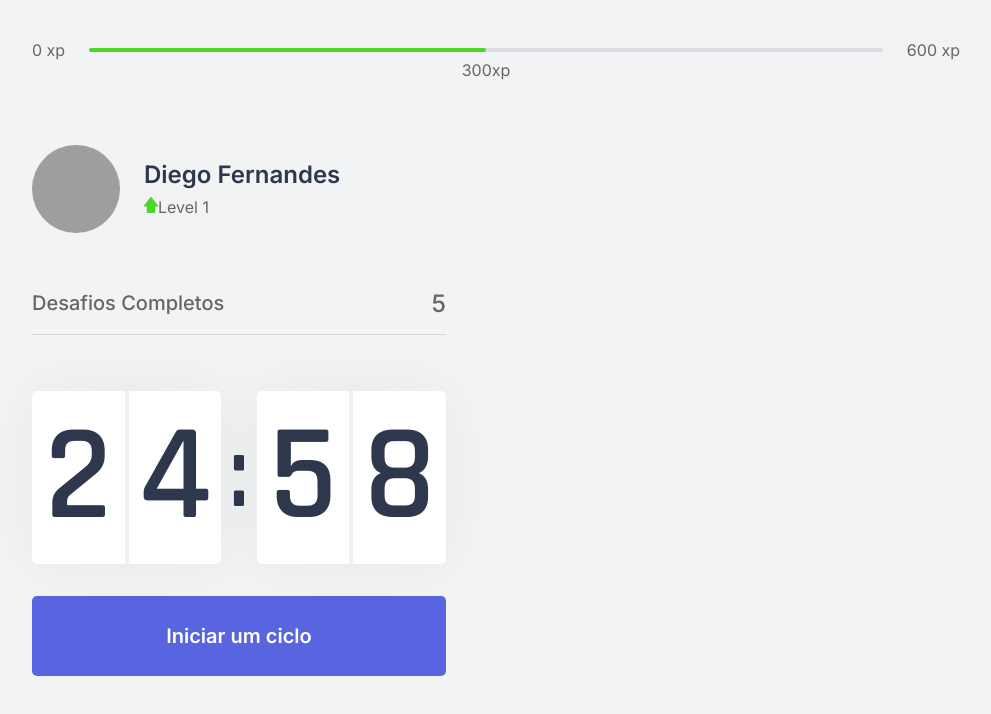
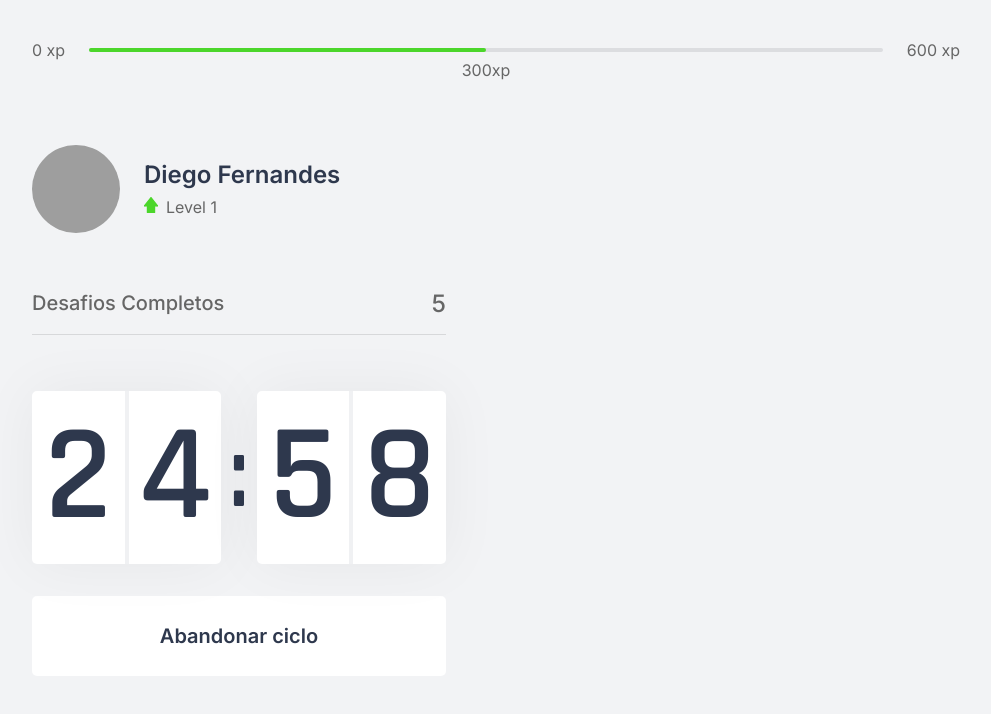
Before and after one commit to carolribeiro2112/moveit-nextjs-nlw04, a Next.js app: page / in a window 1280 px wide. Both pictures are taken after a click on the button "Iniciar um ciclo". Shown: the top 714 px of the page, without its empty margins (144-1135 px from the left). Built offline with nearby package versions, Linux system fonts and the light colour scheme; grey boxes are pictures that could not be loaded.

Commit message:
countdown finished

```diff
--- a/src/components/CountDown/index.tsx
+++ b/src/components/CountDown/index.tsx
@@ -1,9 +1,12 @@
 import { useState, useEffect } from 'react';
-import {CountdownContainer, Button} from './styles';
+import {CountdownContainer, Button, ButtonActive} from './styles';
+
+let countdownTimeout: NodeJS.Timeout;
 
 export function Countdown () {
   const [time, setTime] = useState(25*60);
-  const [active, setActive] = useState(false);
+  const [isActive, setIsActive] = useState(false);
+  const [hasFinished, setHasFinished] = useState(false);
 
   const minutes = Math.floor(time/60);
   const seconds = (time%60);
@@ -11,17 +14,26 @@ export function Countdown () {
   const [minuteLeft, minuteRight] = String(minutes).padStart(2, '0').split('');
   const [secondsLeft, secondsRight] = String(seconds).padStart(2, '0').split('');
 
-  function startCountdown(){
-    setActive(true);
+  function startCountdown() {
+    setIsActive(true);
+  }
+
+  function resetCountdown() {
+    clearTimeout(countdownTimeout);
+    setIsActive(false);
+    setTime(25*60);
   }
 
   useEffect(()=>{
-    if(active && time > 0){
-      setTimeout(()=>{
+    if(isActive && time > 0){
+      countdownTimeout = setTimeout(()=>{
         setTime(time-1);
       }, 1000)
+    } else if (isActive && time === 0){
+      setHasFinished(true);
+      setIsActive(false);
     }
-  },[active, time])
+  },[isActive, time])
 
   return(
     <div>
@@ -37,9 +49,32 @@ export function Countdown () {
         </div>
       </CountdownContainer>
 
-      <Button onClick={startCountdown}>
-        Iniciar um ciclo
-      </Button>
+      {
+        hasFinished ? (
+          <Button disabled>
+            Ciclo encerrado
+          </Button>
+        ):(
+          <>
+            {
+              isActive ? (
+              <ButtonActive
+                onClick={resetCountdown}
+                >Abandonar ciclo
+              </ButtonActive>) : (
+              <Button
+                onClick={startCountdown}
+                >Iniciar um ciclo
+              </Button>)
+            }
+          </>
+        )
+      }
+
+
+
+
+
     </div>
   );
 }
--- a/src/components/CountDown/styles.ts
+++ b/src/components/CountDown/styles.ts
@@ -57,7 +57,39 @@ export const Button = styled.button`
 
   transition: background-color 0.2s;
 
-  &:hover{
+  &:not(:disabled):hover{
     background: var(--blue-dark);
   }
+
+  &:disabled{
+    background: var(--white);
+    color: var(--text);
+    cursor:not-allowed;
+  }
 `;
+
+export const ButtonActive = styled.button`
+  width: 100%;
+  height: 5rem;
+
+  margin-top: 2rem;
+
+  display: flex;
+  align-items: center;
+  justify-content: center;
+  border-radius: 5px;
+  border: 0;
+
+  background: var(--white);
+  color: var(--title);
+
+  font-size: 1.25rem;
+  font-weight: 600;
+
+  transition: background-color 0.2s;
+
+  &:hover{
+    background: var(--red);
+    color: var(--white);
+  }
+`;
--- a/src/components/Profile/styles.ts
+++ b/src/components/Profile/styles.ts
@@ -22,7 +22,7 @@ export const DivProfile = styled.div`
     p{
       font-size: 1rem;
       margin-top: 0.5rem;
-      img{
+      svg{
         margin-right: 0.5rem
       }
     }
```
Also changed, not shown: src/components/Profile/index.tsx (indentation only).
